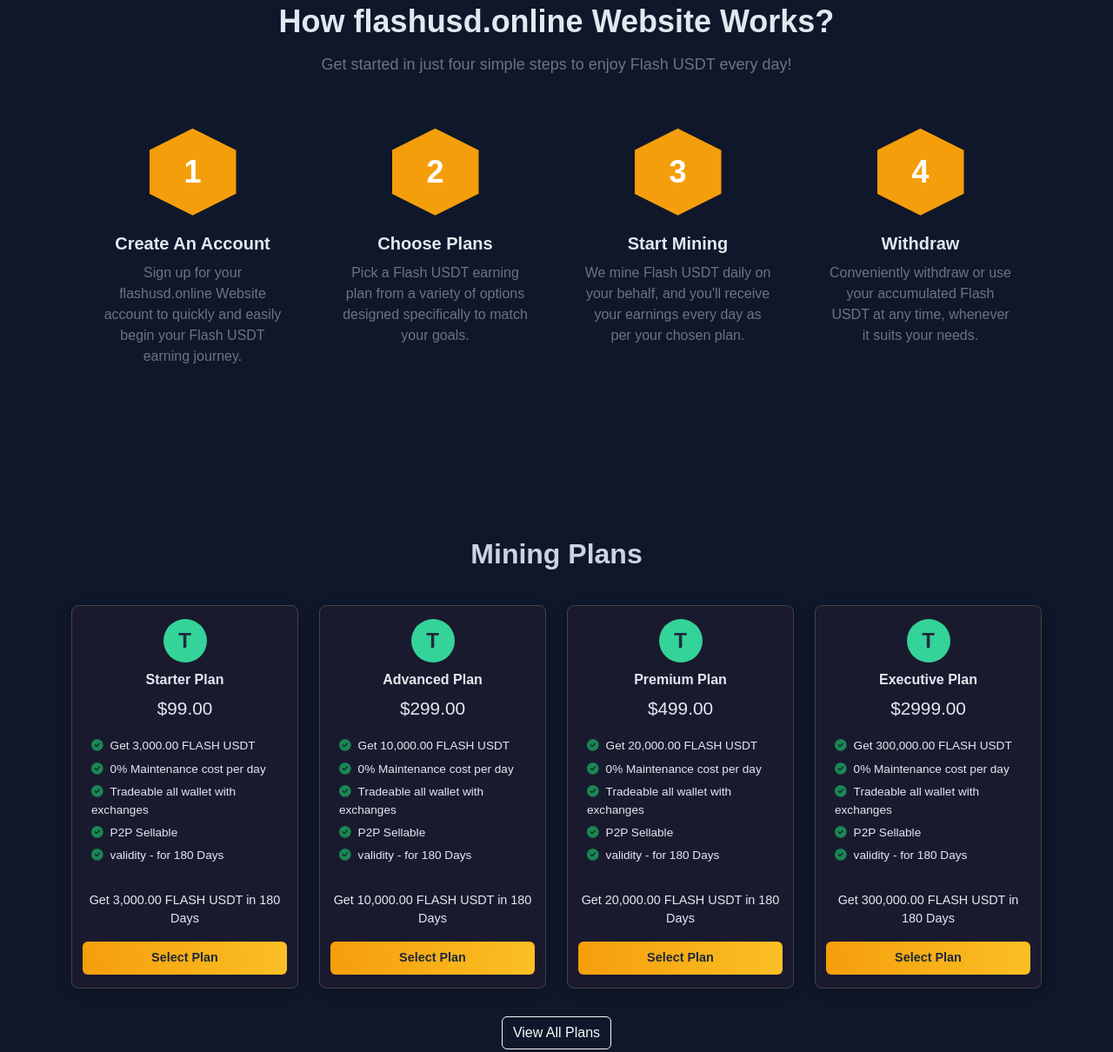
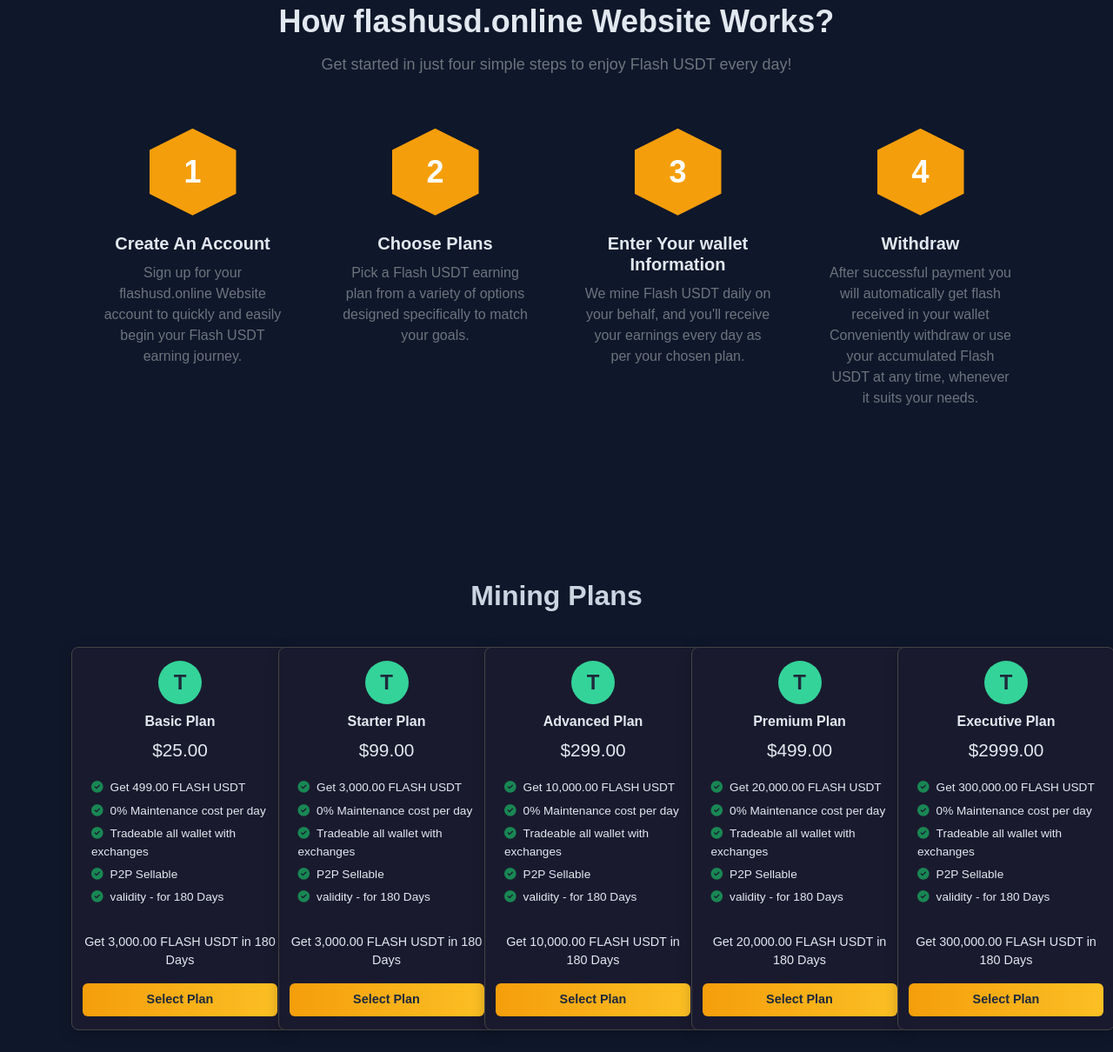
Before and after one commit to abhi-AI-engineer/flash-usdt-website, a plain HTML site: page frontend/index.html in a window 1280 px wide. Shown: the part 1095-2305 px from the top of the page at 87% size. Drawn offline with nearby package versions, Linux system fonts and the light colour scheme.

Commit message:
add new basic plane-25$ and remove navbar from payment page

```diff
--- a/frontend/assets/css/style.css
+++ b/frontend/assets/css/style.css
@@ -399,7 +399,8 @@
 
 
 .plans-section .plan-card {
-    max-width: 280px;
+    /* max-width: 280px;  */
+    width: 250px;
     margin-left: auto;
     margin-right: auto;
     padding: 15px 12px;
@@ -453,6 +454,7 @@
 /* Testimonial Section */
 .testimonial-card {
     max-width: 600px;
+    /* width:100px; */
     margin: auto;
     background-color: #1e293b;
     padding: 30px;
--- a/frontend/index.html
+++ b/frontend/index.html
@@ -133,9 +133,9 @@
                                 <h2 class="text mb-0">3</h2>
                             </div>
                             <div class="how-work-item__content">
-                                <h5 class="how-work-item__title">Start Mining</h5>
-                                <p class="how-work-item__desc">We mine Flash USDT daily on your behalf, and you'll
-                                    receive your earnings every day as per your chosen plan.</p>
+                                <h5 class="how-work-item__title">Enter Your wallet Information</h5>
+                                <p class="how-work-item__desc">We mine Flash USDT daily on your behalf, and you'll receive your earnings every day
+                                    as per your chosen plan.</p>
                             </div>
                         </div>
                     </div>
@@ -147,8 +147,9 @@
                             </div>
                             <div class="how-work-item__content">
                                 <h5 class="how-work-item__title">Withdraw</h5>
-                                <p class="how-work-item__desc">Conveniently withdraw or use your accumulated Flash USDT
-                                    at any time, whenever it suits your needs.</p>
+                                <p class="how-work-item__desc">After successful payment you will automatically get flash
+                                    received in your wallet Conveniently withdraw or use your accumulated Flash USDT at
+                                    any time, whenever it suits your needs.</p>
                             </div>
                         </div>
                     </div>
@@ -159,8 +160,25 @@
         <!-- Plans Section -->
         <section id="plans" class="plans-section text-center">
             <h2 class="section-title">Mining Plans</h2>
-            <div class="row justify-content-center">
-                <div class="col-md-3 col-lg-3 mb-3">
+            <div class="row how-work-item-wrapper justify-content-xl-between">
+                <div class="col-lg-2 col-sm-6 col-xsm-6 mb-3">
+                    <div class="plan-card">
+                        <div class="plan-icon">T</div>
+                        <h5>Basic Plan</h5>
+                        <p class="plan-price">$25.00</p>
+                        <ul class="list-unstyled text-start p-2">
+                            <li><i class="fas fa-check-circle text-success me-2"></i>Get 499.00 FLASH USDT</li>
+                            <li><i class="fas fa-check-circle text-success me-2"></i>0% Maintenance cost per day</li>
+                            <li><i class="fas fa-check-circle text-success me-2"></i>Tradeable all wallet with exchanges
+                            </li>
+                            <li><i class="fas fa-check-circle text-success me-2"></i>P2P Sellable</li>
+                            <li><i class="fas fa-check-circle text-success me-2"></i>validity - for 180 Days</li>
+                        </ul>
+                        <p class="total-return">Get 3,000.00 FLASH USDT in 180 Days</p>
+                        <a href="plans.html" class="btn btn-warning w-100">Select Plan</a>
+                    </div>
+                </div>
+                <div class="col-lg-2 col-sm-6 col-xsm-6 mb-3">
                     <div class="plan-card">
                         <div class="plan-icon">T</div>
                         <h5>Starter Plan</h5>
@@ -177,7 +195,7 @@
                         <a href="plans.html" class="btn btn-warning w-100">Select Plan</a>
                     </div>
                 </div>
-                <div class="col-md-3 col-lg-3 mb-3">
+                <div class="col-lg-2 col-sm-6 col-xsm-6 mb-3">
                     <div class="plan-card">
                         <div class="plan-icon">T</div>
                         <h5>Advanced Plan</h5>
@@ -194,7 +212,7 @@
                         <a href="plans.html" class="btn btn-warning w-100">Select Plan</a>
                     </div>
                 </div>
-                <div class="col-md-3 col-lg-3 mb-3">
+                <div class="col-lg-2 col-sm-6 col-xsm-6 mb-3">
                     <div class="plan-card">
                         <div class="plan-icon">T</div>
                         <h5>Premium Plan</h5>
@@ -211,7 +229,7 @@
                         <a href="plans.html" class="btn btn-warning w-100">Select Plan</a>
                     </div>
                 </div>
-                <div class="col-md-3 col-lg-3 mb-3">
+                <div class="col-lg-2 col-sm-6 col-xsm-6 mb-3">
                     <div class="plan-card">
                         <div class="plan-icon">T</div>
                         <h5>Executive Plan</h5>
```
Also changed, not shown: frontend/assets/css/plans.css (+0 -16 lines), frontend/payment.html (+2 -2 lines), frontend/plans.html (+22 -5 lines).
